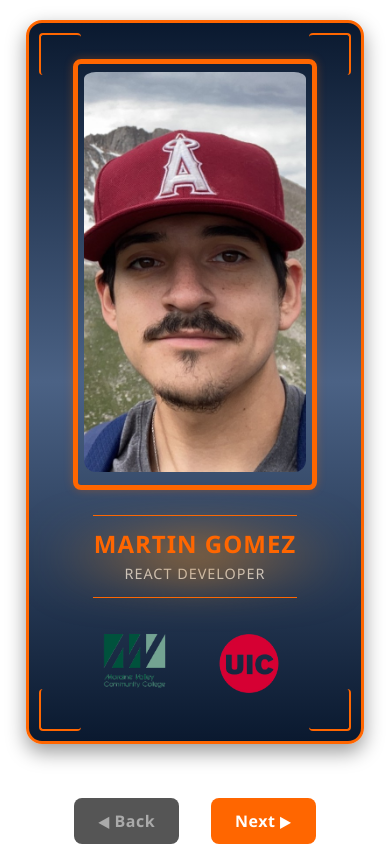
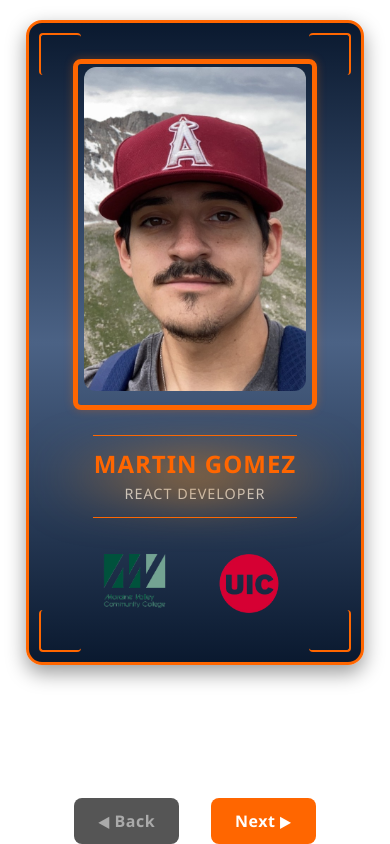
Before and after one commit to Mgomez1023/ProperPortfolio, a React (Vite) app: page / in a window 390 px wide. Built offline with nearby package versions, Linux system fonts and the light colour scheme.

Commit message:
more mobile responsiveness

```diff
--- a/src/components/BaseballCardResume.css
+++ b/src/components/BaseballCardResume.css
@@ -15,7 +15,7 @@
 
 .baseball-card {
   width: 75%;
-  height: 85%;
+  height: 75%;
   margin: 20px auto;
   background: linear-gradient(180deg, #0a192f 0%, #4b6285 50%, #0a192f 100%);
   border: 3px solid #ff6600;
@@ -63,18 +63,11 @@
 
 .bio {
   font-size: 0.95rem;
-  margin: 20px 0;
-  padding: 0.5rem;
-  color: #131212;
+  margin: 0px 0;
+  padding: 0;
+  color: #ffffff;
   border-radius: 8px;
-  border: 2px solid black;
-  box-shadow: 3px 3px 8px rgba(0, 0, 0, 0.6);
-  background-color: #ff8800;
   fill-opacity: 1;
-}
-
-p {
-  padding: 0px;
 }
 
 .card-section {
@@ -112,6 +105,7 @@ p {
   color: #ff6600;
   text-shadow: 2px 2px 5px rgba(0, 0, 0, 0.5);
   margin-bottom: 0.3rem;
+  margin-top: 10px;
 }
 
 .card-section ul {
@@ -158,7 +152,7 @@ p {
   box-shadow: 2px 2px 6px rgba(0, 0, 0, 0.4);
   border: 2px solid #ff6600;
   border-radius: 6px;
-  padding: 0.3rem 0.6rem;
+  padding: 0.2rem 0.4rem;
   font-size: 0.85rem;
   transition: background-color 0.2s, transform 0.2s;
 }
--- a/src/components/DevCard2.css
+++ b/src/components/DevCard2.css
@@ -95,7 +95,7 @@
 
 .dev-card {
   width: 75%;
-  height: 85%;
+  height: 75%;
   margin: 20px auto;
   background: linear-gradient(180deg, #0a192f 0%, #4b6285 50%, #0a192f 100%);
   border-radius: 16px;
@@ -180,8 +180,9 @@
   width: 95%;
   height: 95%;
   object-fit: cover;
-  padding: 8px 3px 3px 3px;
+  padding: 3px 3px 3px 3px;
   border-radius: 15px;
+  margin: 0 auto;
 }
 
 /* Name Section */
```
